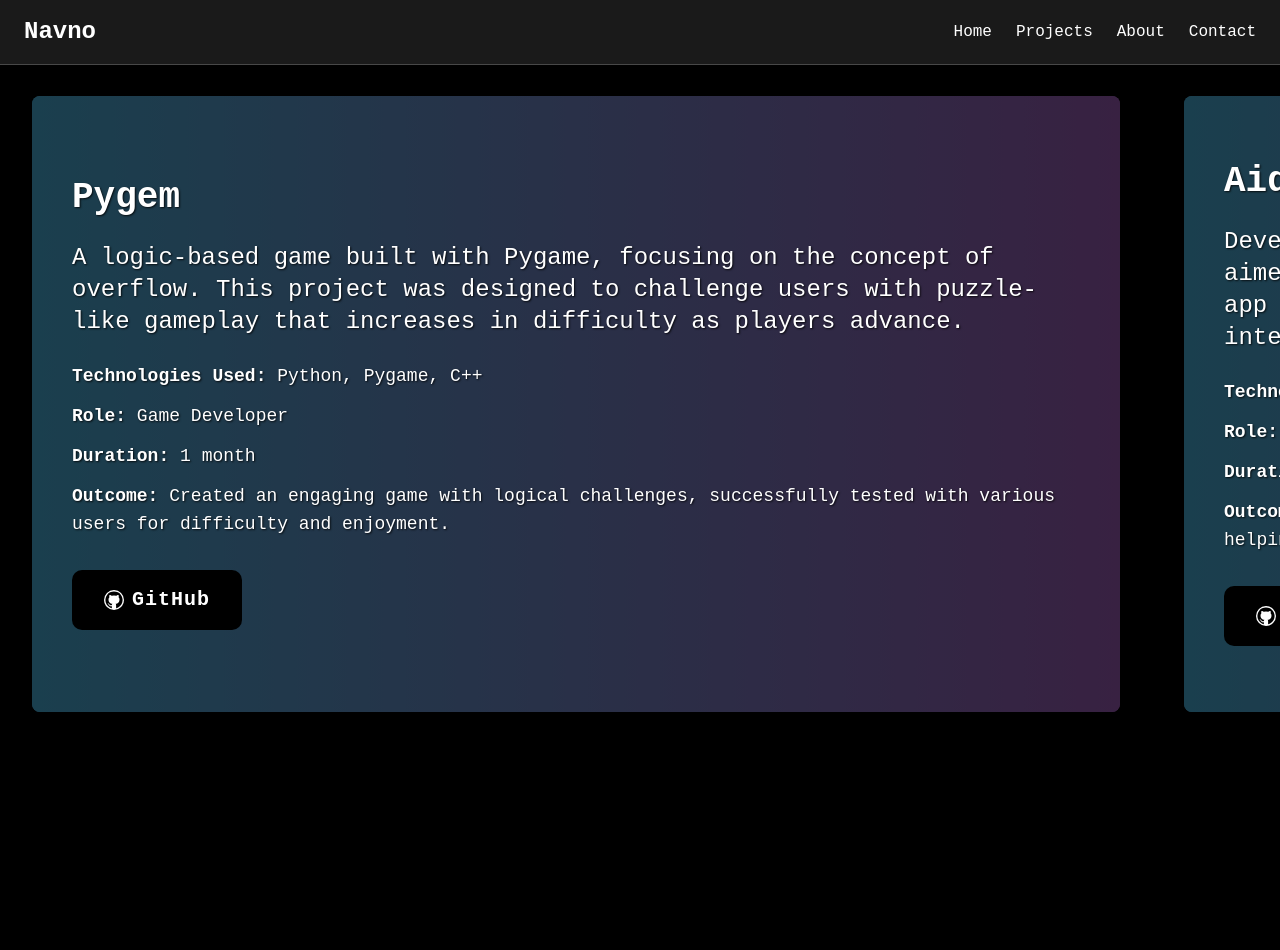
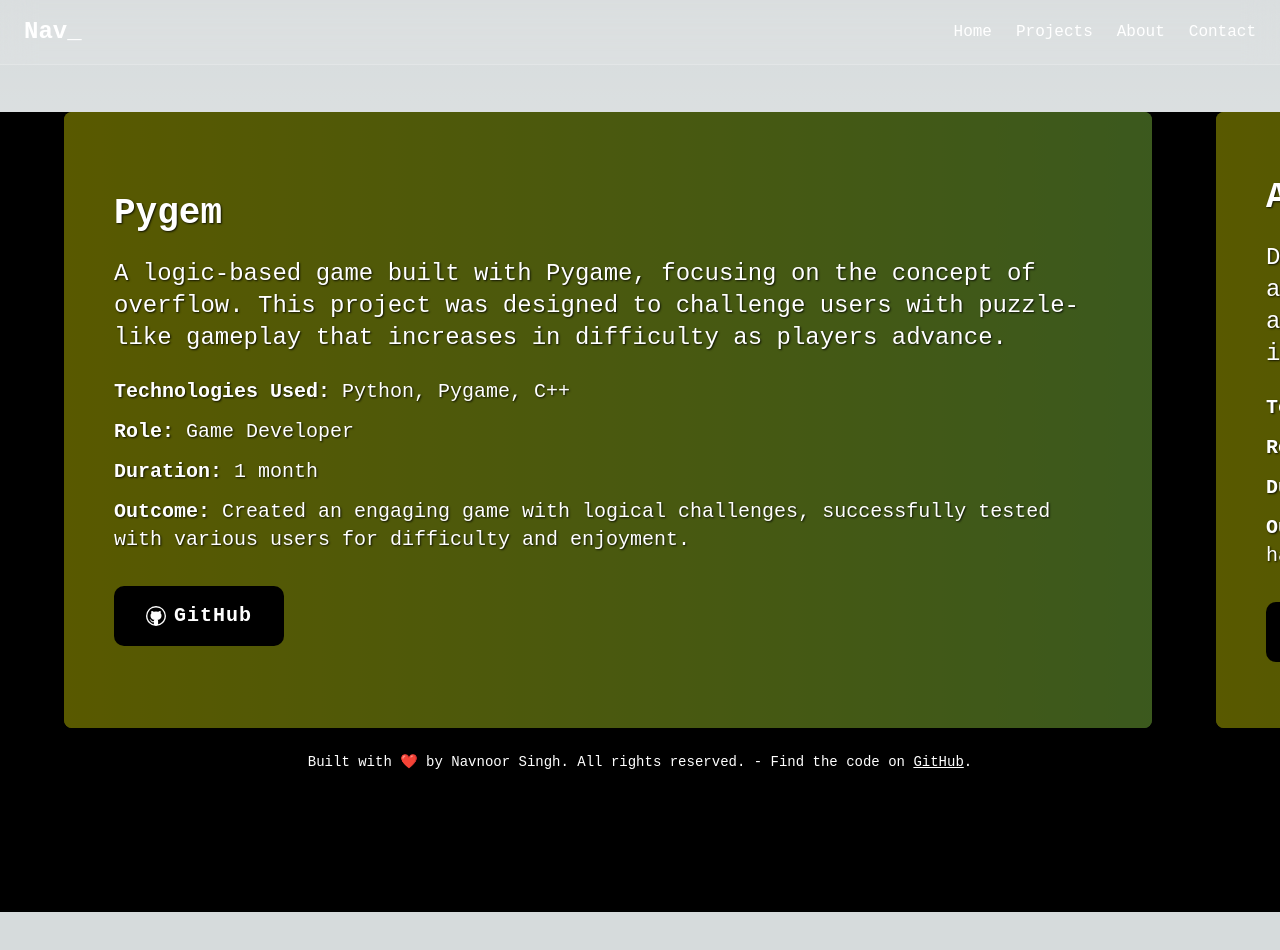
Before and after one commit to Navnoor-Singh/itsNoor, a Next.js app in the folder itsnoor/: page /projects in a window 1280 px wide. Shown: the top 950 px of the page. After the commit the page ends 912 px from the top, so only its background shows below. Built offline with nearby package versions, Linux system fonts and the light colour scheme.

Commit message:
navbarLinks fixed, added footer

```diff
--- /dev/null
+++ b/itsnoor/app/components/Footer.tsx
@@ -0,0 +1,22 @@
+"use client";
+
+import React from "react";
+
+export default function Footer() {
+  return (
+    <footer className="bg-black text-white text-center py-4 flex-shrink-0">
+      <p className="text-sm font-sans mt-2">
+      Built with ❤️ by Navnoor Singh. All rights reserved. - Find the code on{" "}
+        <a
+          href="https://github.com/Navnoor-Singh/itsNoor"
+          target="_blank"
+          rel="noopener noreferrer"
+          className="underline hover:text-gray-400 transition-colors"
+        >
+          GitHub
+        </a>
+        .
+      </p>
+    </footer>
+  );
+}
--- a/itsnoor/app/components/Navbar.tsx
+++ b/itsnoor/app/components/Navbar.tsx
@@ -74,7 +74,7 @@ export default function Navbar() {
             initial={{ opacity: 0, y: -50 }}
             animate={{ opacity: 1, y: 0 }}
             transition={{ duration: 0.5, delay: 0.1 }}
-            href="#about"
+            href="/#about"
             className="hover:text-gray-400 transition-colors text-white"
           >
             About
@@ -83,7 +83,7 @@ export default function Navbar() {
             initial={{ opacity: 0, y: -50 }}
             animate={{ opacity: 1, y: 0 }}
             transition={{ duration: 0.5, delay: 0.2 }}
-            href="#contact"
+            href="/#contact"
             className="hover:text-gray-400 transition-colors text-white"
           >
             Contact
@@ -128,7 +128,7 @@ export default function Navbar() {
               initial={{ opacity: 0, x: -50 }}
               animate={{ opacity: 1, x: 0 }}
               transition={{ duration: 0.5, delay: 0.2 }}
-              href="../page.tsx/#about"
+              href="/#about"
               className="block py-2 hover:text-gray-400 transition-colors"
               onClick={() => setIsOpen(false)}
             >
@@ -138,7 +138,7 @@ export default function Navbar() {
               initial={{ opacity: 0, x: -50 }}
               animate={{ opacity: 1, x: 0 }}
               transition={{ duration: 0.5, delay: 0.3 }}
-              href="#contact"
+              href="/#contact"
               className="block py-2 hover:text-gray-400 transition-colors"
               onClick={() => setIsOpen(false)}
             >
--- a/itsnoor/app/globals.css
+++ b/itsnoor/app/globals.css
@@ -67,15 +67,49 @@ body {
   }
 }
 
+
 .card {
   position: relative;
   background: linear-gradient(270deg, rgba(255, 0, 150, 0.7), rgba(0, 255, 255, 0.7), rgba(255, 255, 0, 0.7));
   background-size: 600% 600%;
   animation: cyberpunkGradient 10s ease infinite;
-  padding: 40px;
+  padding: 50px;
   border-radius: 8px;
   box-shadow: 0 4px 15px rgba(0, 0, 0, 0.5); /* Slight box shadow for depth */
 }
+
+@media (max-width: 768px) {
+  .card {
+    background: linear-gradient(270deg, rgba(255, 0, 150, 0.7), rgba(0, 255, 255, 0.7), rgba(255, 255, 0, 0.7)); /* Ensure gradient is maintained on mobile */
+  }
+
+  .card::before {
+    background: rgba(0, 0, 0, 0.3); /* Lighter overlay on mobile */
+  }
+}
+@media (max-width: 768px) {
+  .card {
+    background: linear-gradient(270deg, rgba(255, 0, 150, 0.7), rgba(0, 255, 255, 0.7), rgba(255, 255, 0, 0.7));
+    background-size: 600% 600%;
+    animation: cyberpunkGradient 10s ease infinite;
+    backdrop-filter: blur(10px); /* Glassmorphism effect on mobile */
+    border-radius: 8px;
+    padding: 50px;
+    box-shadow: 0 4px 15px rgba(0, 0, 0, 0.5); /* Consistent box shadow for depth */
+  }
+
+  .card::before {
+    background: rgba(0, 0, 0, 0.5); /* Keep the dark overlay consistent with desktop */
+  }
+
+  .card-content {
+    z-index: 2;
+    text-shadow: 1px 1px 2px rgba(0, 0, 0, 0.8); /* Ensure readability on mobile */
+  }
+}
+
+
+
 
 .card::before {
   content: "";
--- a/itsnoor/app/page.tsx
+++ b/itsnoor/app/page.tsx
@@ -1,6 +1,7 @@
 "use client";
 
 import Navbar from "../app/components/Navbar"; // Import the Navbar component
+import Footer from "../app/components/Footer";
 import { useState, useEffect } from "react";
 import { motion } from "framer-motion";
 import Link from "next/link";
@@ -86,55 +87,45 @@ export default function Home() {
 <section id="projects" className="max-w-7xl mx-auto py-16 px-6">
   <h2 className="text-4xl font-bold mb-12 text-white">Featured Projects</h2>
   <div className="grid grid-cols-1 md:grid-cols-2 lg:grid-cols-3 gap-8">
-          {/* Project Card */}
-          <div className="bg-black p-6 rounded-lg shadow-lg hover:shadow-xl transition-shadow transform hover:scale-105">
-            <h3 className="text-2xl font-semibold mb-2 text-white">
-              Project One
-            </h3>
-            <p className="text-justify text-gray-400 mb-4">
-              A brief description of your project goes here. Highlight its key
-              features or technologies used.
-            </p>
+    {/* Project Card 1 - Pygem */}
+    <div className="card bg-gradient-to-r from-purple-400 via-pink-500 to-red-500 p-6 rounded-lg shadow-lg hover:shadow-xl transition-shadow transform hover:scale-105 relative z-10">
+      <h3 className="text-5xl font-semibold mb-6 text-white">pyGem</h3>
       <a
-              href="#"
-              className="text-white hover:text-gray-400 transition-colors"
+        href="/projects"
+        className="relative inline-block px-8 py-3 text-lg font-semibold rounded-md bg-black text-white border-2 border-black transition-all duration-300 hover:bg-white hover:text-black z-20"
       >
         View Project &rarr;
       </a>
     </div>
-          {/* Add more project cards here */}
-          <div className="bg-black p-6 rounded-lg shadow-lg hover:shadow-xl transition-shadow transform hover:scale-105">
-            <h3 className="text-2xl font-semibold mb-2 text-white">
-              Project Two
-            </h3>
-            <p className="text-justify text-gray-400 mb-4">
-              A brief description of your project goes here. Highlight its key
-              features or technologies used.
-            </p>
+
+    {/* Project Card 2 - AidPath */}
+    <div className="card bg-gradient-to-r from-blue-400 via-green-500 to-teal-500 p-6 rounded-lg shadow-lg hover:shadow-xl transition-shadow transform hover:scale-105 relative z-10">
+      <h3 className="text-5xl font-semibold mb-6 text-white">aidPath</h3>
       <a
-              href="#"
-              className="text-white hover:text-gray-400 transition-colors"
+        href="/projects"
+        className="relative inline-block px-8 py-3 text-lg font-semibold rounded-md bg-black text-white border-2 border-black transition-all duration-300 hover:bg-white hover:text-black z-20"
       >
         View Project &rarr;
       </a>
     </div>
-          <div className="bg-black p-6 rounded-lg shadow-lg hover:shadow-xl transition-shadow transform hover:scale-105">
-            <h3 className="text-2xl font-semibold mb-2 text-white">
-              Project Three
-            </h3>
-            <p className="text-justify text-gray-400 mb-4">
-              A brief description of your project goes here. Highlight its key
-              features or technologies used.
-            </p>
+
+    {/* Project Card 3 - it'sNoor */}
+    <div className="card bg-gradient-to-r from-yellow-400 via-orange-500 to-red-500 p-6 rounded-lg shadow-lg hover:shadow-xl transition-shadow transform hover:scale-105 relative z-10">
+      <h3 className="text-5xl font-semibold mb-6 text-white">it's Noor</h3>
       <a
-              href="#"
-              className="text-white hover:text-gray-400 transition-colors"
+        href="/projects"
+        className="relative inline-block px-8 py-3 text-lg font-semibold rounded-md bg-black text-white border-2 border-black transition-all duration-300 hover:bg-white hover:text-black z-20"
       >
         View Project &rarr;
       </a>
     </div>
   </div>
 </section>
+
+
+
+
+
 
       {/* About Section */}
       <section id="about" className="max-w-7xl mx-auto py-16 px-6">
@@ -167,23 +158,25 @@ export default function Home() {
       </section>
 
       {/* Contact Section */}
-      <footer id="contact" className="bg-black py-16">
+      <footer id="contact" className="bg-white py-16">
         <div className="max-w-7xl mx-auto text-center">
-          <h2 className="text-4xl font-bold mb-8 text-white">
+          <h2 className="text-4xl font-bold mb-8 text-black">
             Let's Work Together
           </h2>
-          <p className="text-lg text-white mb-8">
-            I'm currently available for freelance projects and open to
-            collaboration. Feel free to reach out to discuss your next big idea.
+          <p className="text-lg text-black mb-8 max-w-[70vw] mx-auto text-center">
+            I'm currently available for freelance projects and open to collaboration. Feel free to reach out to discuss your next big idea.
           </p>
+
           <a
             href="mailto:contactnavnoorsingh@gmail.com"
-            className="px-8 py-3 bg-white text-black font-semibold rounded-lg hover:bg-gray-200 transition-transform transform hover:scale-105"
+            className="px-8 py-3 bg-black text-white font-semibold rounded-lg border-2 border-transparent hover:bg-white hover:text-black hover:border-black transition-colors transition-transform duration-300 ease-in-out transform hover:scale-105"
+
           >
             Contact Me
           </a>
         </div>
       </footer>
+      <Footer />
     </main>
   );
 }
--- a/itsnoor/app/projects/page.tsx
+++ b/itsnoor/app/projects/page.tsx
@@ -1,7 +1,8 @@
 "use client";
 
-import React, { useEffect, useRef } from "react";
+import React from "react";
 import Navbar from "../components/Navbar";
+import Footer from "../components/Footer";
 import { motion } from "framer-motion";
 import { VscGithub } from 'react-icons/vsc';
 
@@ -42,58 +43,64 @@ export default function Projects() {
     },
   ];
 
-  const scrollContainerRef = useRef<HTMLDivElement>(null);
-
-  useEffect(() => {
-    const handleScroll = () => {
-      if (scrollContainerRef.current) {
-        scrollContainerRef.current.scrollLeft = window.scrollY * 4; // Increase speed of horizontal scroll
-      }
+  const containerVariants = {
+    hidden: { opacity: 0 },
+    show: {
+      opacity: 1,
+      transition: {
+        staggerChildren: 0.3,
+      },
+    },
   };
 
-    window.addEventListener("scroll", handleScroll);
+  const cardVariantsDesktop = {
+    hidden: { opacity: 0, y: 50 },
+    show: { opacity: 1, y: 0, transition: { duration: 0.8, ease: "easeOut" } },
+  };
 
-    return () => {
-      window.removeEventListener("scroll", handleScroll);
+  const cardVariantsMobile = {
+    hidden: { opacity: 0, x: -50 },
+    show: { opacity: 1, x: 0, transition: { duration: 0.8, ease: "easeOut" } },
   };
-  }, []);
 
   return (
-    <main className="relative min-h-[300vh] bg-black text-white font-sans">
+    <main className="relative min-h-screen bg-black text-white font-sans mt-28">
       <Navbar />
-      <section
-        ref={scrollContainerRef}
-        className="fixed top-24 left-0 w-full h-full flex overflow-x-auto overflow-y-hidden"
-        style={{ scrollBehavior: "smooth" }}
+      <section className="flex flex-col md:flex-row md:overflow-x-auto">
+        <motion.div
+          className="md:hidden px-8 py-16 space-y-16"
+          variants={containerVariants}
+          initial="hidden"
+          animate="show"
         >
           {projects.map((project, index) => (
             <motion.div
               key={index}
-          className="min-w-[85vw] h-[calc(85vh-4rem)] shadow-lg flex flex-col justify-center text-white mx-8 card"
-          // whileHover={{ y: -10, zIndex: 10 }}
+              className="card w-full h-auto bg-gradient-to-r from-purple-400 via-pink-500 to-red-500 shadow-lg p-8 flex flex-col justify-center text-white mx-auto rounded-lg"
+              variants={cardVariantsMobile}
             >
               <div className="card-content">
                 <motion.h2
+                  className="text-3xl font-extrabold mb-6"
                   initial={{ opacity: 0 }}
                   animate={{ opacity: 1 }}
                   transition={{ duration: 1 }}
-              className="text-4xl font-extrabold mb-6"
                 >
                   {project.title}
                 </motion.h2>
                 <motion.p
+                  className="text-lg mb-6"
                   initial={{ opacity: 0 }}
                   animate={{ opacity: 1 }}
                   transition={{ duration: 1.2 }}
-              className="text-2xl mb-6"
                 >
                   {project.description}
                 </motion.p>
                 <motion.ul
+                  className="text-base mb-8 space-y-3"
                   initial={{ opacity: 0 }}
                   animate={{ opacity: 1 }}
                   transition={{ duration: 1.4 }}
-              className="text-lg mb-8 space-y-3"
                 >
                   <li>
                     <strong>Technologies Used:</strong> {project.technologies}
@@ -112,21 +119,83 @@ export default function Projects() {
                   href={project.githubLink}
                   target="_blank"
                   rel="noopener noreferrer"
+                  className="relative inline-flex items-center px-6 py-3 text-lg font-semibold rounded-md minimalist-button"
                   initial={{ opacity: 0 }}
                   animate={{ opacity: 1 }}
                   transition={{ duration: 1.6 }}
-              className="relative inline-flex items-center px-8 py-4 text-xl font-semibold rounded-md minimalist-button"
                 >
                   <VscGithub className="mr-2" /> GitHub
                 </motion.a>
-
-
-
               </div>
             </motion.div>
+          ))}
+        </motion.div>
 
+        <motion.div
+          className="hidden md:flex space-x-8 px-8"
+          variants={containerVariants}
+          initial="hidden"
+          animate="show"
+        >
+          {projects.map((project, index) => (
+            <motion.div
+              key={index}
+              className="card min-w-[85vw] h-[calc(85vh-4rem)] shadow-lg flex flex-col justify-center text-white mx-8 rounded-lg"
+              variants={cardVariantsDesktop}
+            >
+              <div className="card-content">
+                <motion.h2
+                  className="text-3xl sm:text-4xl font-extrabold mb-6"
+                  initial={{ opacity: 0 }}
+                  animate={{ opacity: 1 }}
+                  transition={{ duration: 1 }}
+                >
+                  {project.title}
+                </motion.h2>
+                <motion.p
+                  className="text-lg sm:text-xl md:text-2xl mb-6"
+                  initial={{ opacity: 0 }}
+                  animate={{ opacity: 1 }}
+                  transition={{ duration: 1.2 }}
+                >
+                  {project.description}
+                </motion.p>
+                <motion.ul
+                  className="text-base sm:text-lg md:text-xl mb-8 space-y-3"
+                  initial={{ opacity: 0 }}
+                  animate={{ opacity: 1 }}
+                  transition={{ duration: 1.4 }}
+                >
+                  <li>
+                    <strong>Technologies Used:</strong> {project.technologies}
+                  </li>
+                  <li>
+                    <strong>Role:</strong> {project.role}
+                  </li>
+                  <li>
+                    <strong>Duration:</strong> {project.duration}
+                  </li>
+                  <li>
+                    <strong>Outcome:</strong> {project.outcome}
+                  </li>
+                </motion.ul>
+                <motion.a
+                  href={project.githubLink}
+                  target="_blank"
+                  rel="noopener noreferrer"
+                  className="relative inline-flex items-center px-6 sm:px-8 py-3 sm:py-4 text-lg sm:text-xl font-semibold rounded-md minimalist-button"
+                  initial={{ opacity: 0 }}
+                  animate={{ opacity: 1 }}
+                  transition={{ duration: 1.6 }}
+                >
+                  <VscGithub className="mr-2" /> GitHub
+                </motion.a>
+              </div>
+            </motion.div>
           ))}
+        </motion.div>
       </section>
+      <Footer /> {/* The footer is now properly positioned at the bottom */}
     </main>
   );
 }
```
Lines whose indentation alone changed are shown as unchanged.
